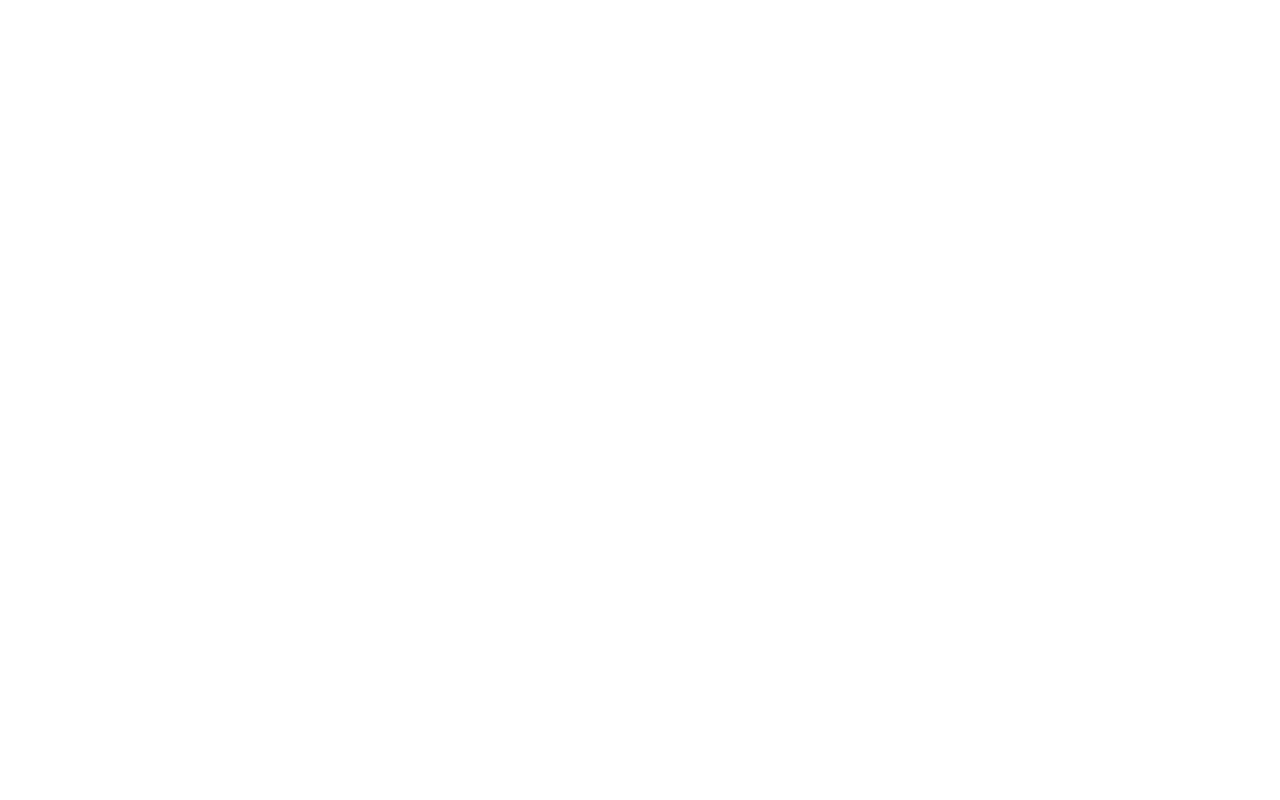
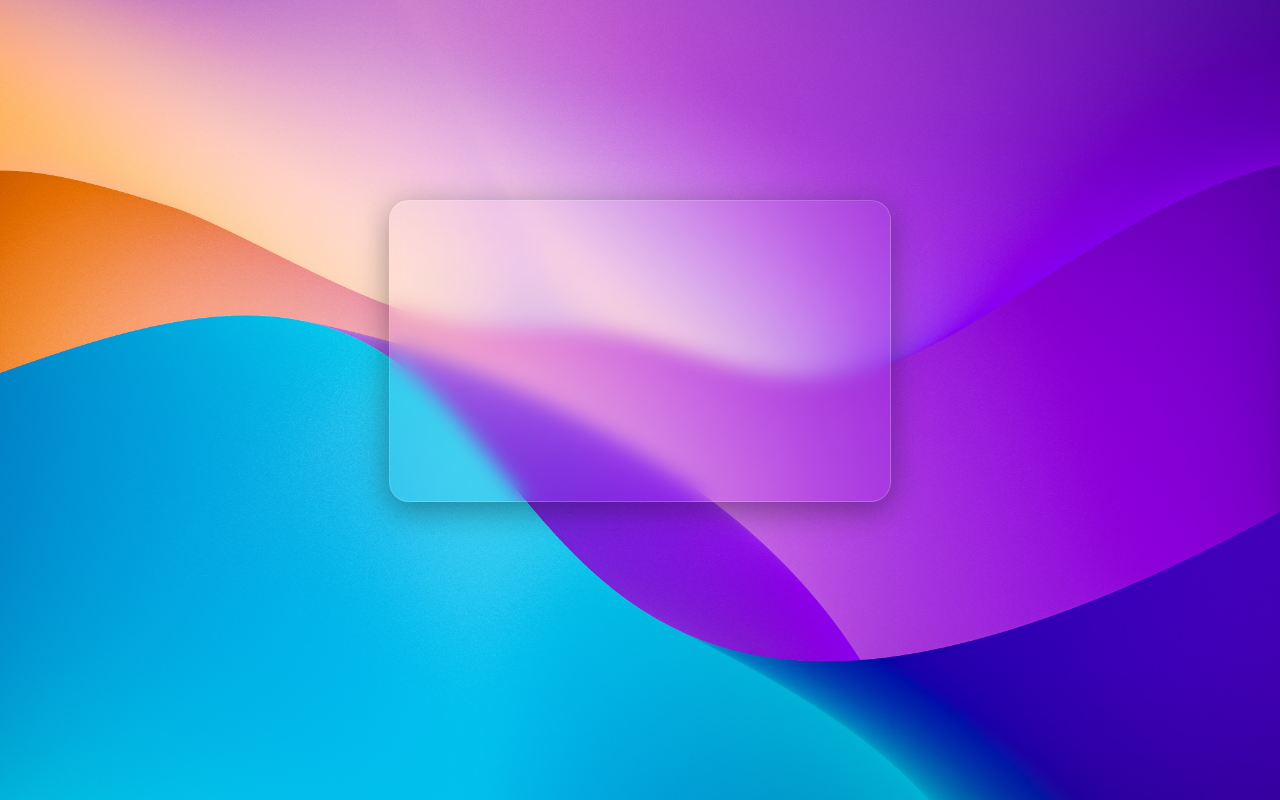
Before and after one commit to chbus37/glassefect, a plain HTML site: page index.html in a window 1280 px wide. Drawn offline with Linux system fonts and the light colour scheme.

Commit message:
add glass efect

```diff
--- a/index.html
+++ b/index.html
@@ -9,5 +9,9 @@
 </head>
 <body>
 
+    <div class="container glass">
+
+    </div>
+
 </body>
 </html>
--- a/styles.css
+++ b/styles.css
@@ -0,0 +1,22 @@
+body {
+    background-image: url(img/background\ for\ glass.jpg);
+    background-repeat: no-repeat;
+    background-size: 100%;
+    background-position: center;
+}
+
+.container {
+    width: 500px;
+    height: 300px;
+    margin: 200px auto;
+}
+
+/* GLASS EFECT */
+.glass {
+    background: linear-gradient(135deg, rgba(255, 255, 255, 0.1), rgba(255, 255, 255, 0));
+    backdrop-filter: blur(10px);
+    -webkit-backdrop-filter: blur(10px);
+    border-radius: 20px;
+    border:1px solid rgba(255, 255, 255, 0.18);
+    box-shadow: 0 8px 32px 0 rgba(0, 0, 0, 0.37);
+}
```
